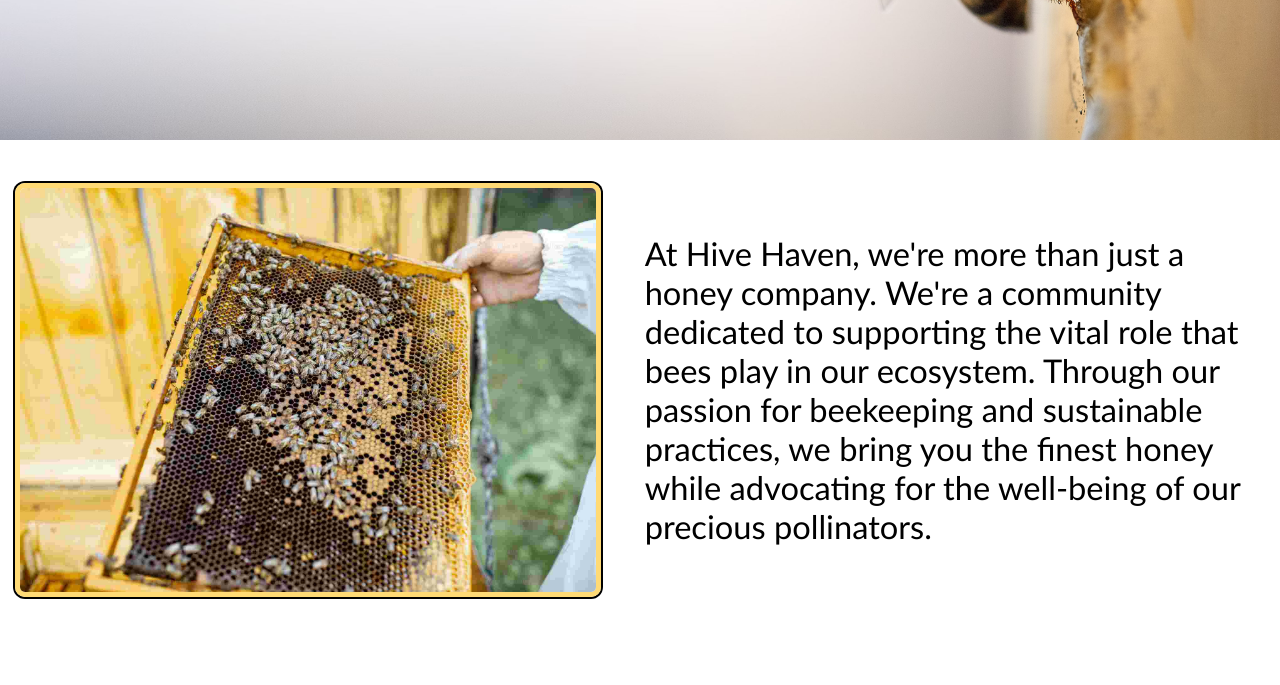
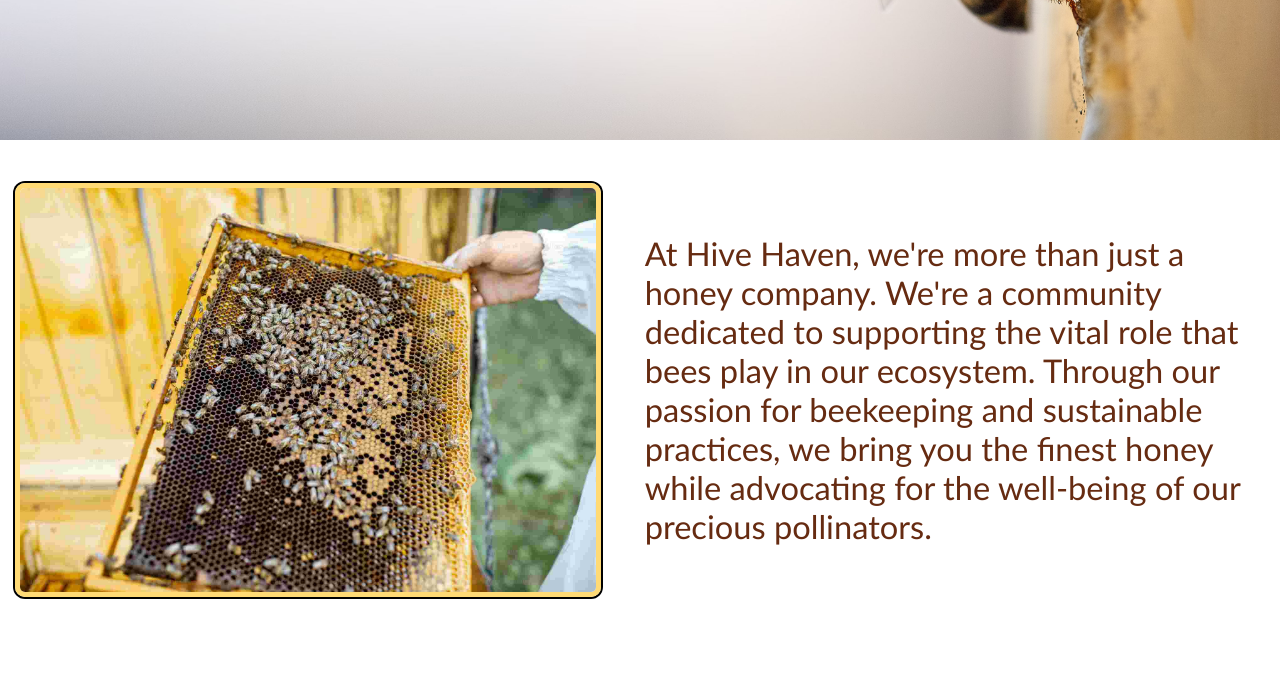
Before and after one commit to michellezak2807/web20midterm, a plain HTML site: page index.html in a window 1280 px wide. Shown: the part 542-1227 px from the top of the page. Drawn offline with Linux system fonts and the light colour scheme.

Commit message:
Update text color index.html

```diff
--- a/index.html
+++ b/index.html
@@ -190,9 +190,9 @@
 		align-content: center;
 		height: 100%;
 		font-size: 20px;
-    	font-size: 2.55vw;
+    		font-size: 2.55vw;
 		align-items: center;
-
+		color: #662b11;
 	}
 
    footer {
```
